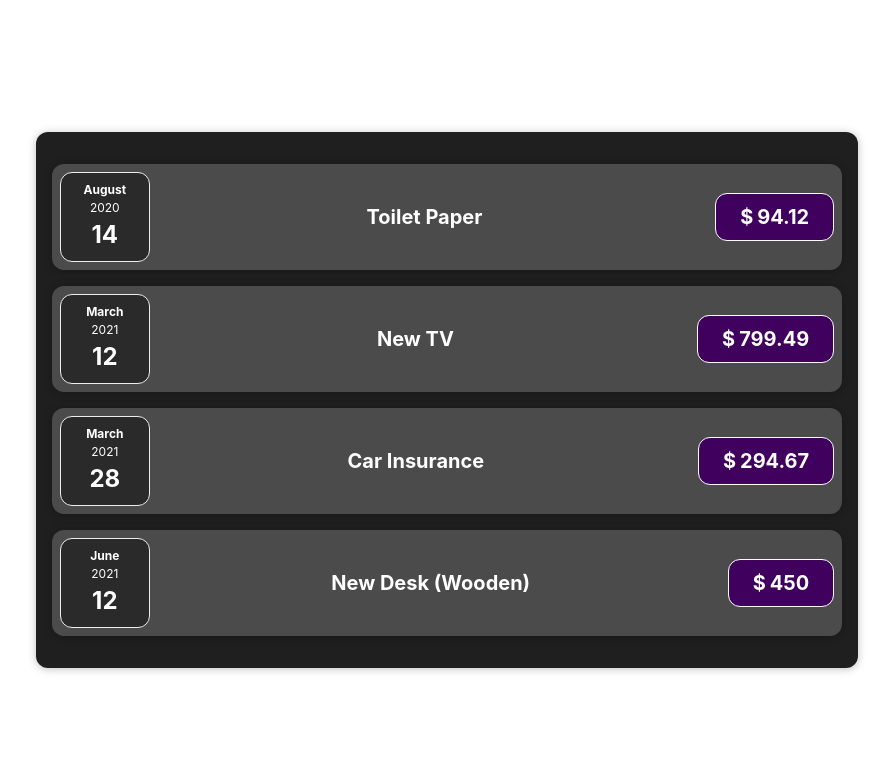
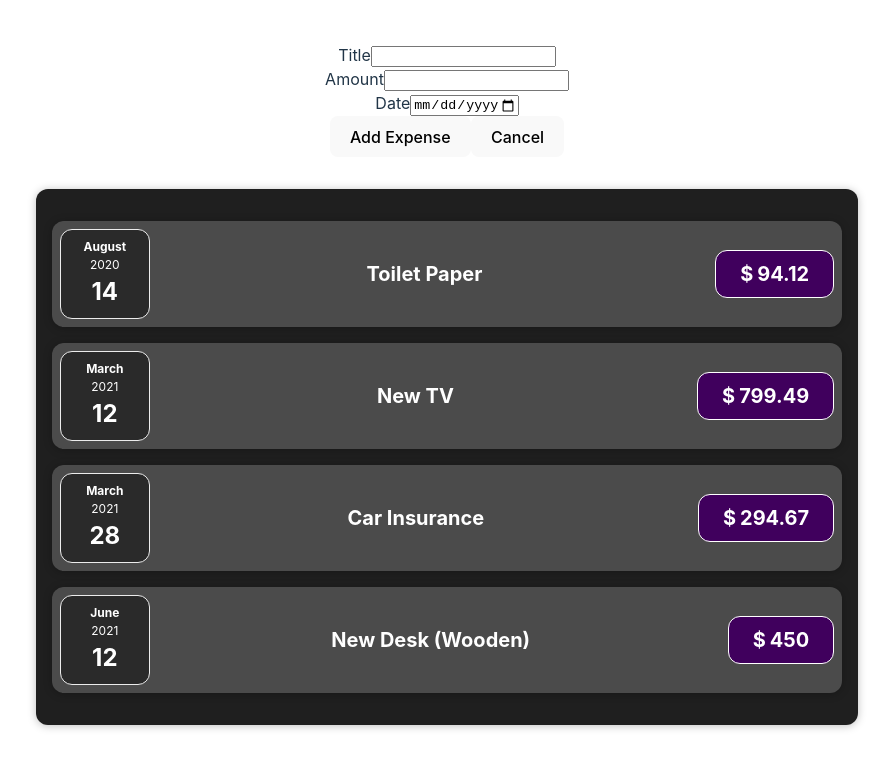
Before and after one commit to Abdalrhman7mida/expense-tracker, a React (Vite) app: page / in a window 1280 px wide. Shown: the top 768 px of the page, without its empty margins (193-1086 px from the left). Built offline with nearby package versions, Linux system fonts and the light colour scheme.

Commit message:
feature/expense-form: Add Expense form
- [x] Structure of the Form `ExpenseForm`.

```diff
--- a/src/App.tsx
+++ b/src/App.tsx
@@ -1,10 +1,12 @@
 import "./App.css";
 import { Expenses } from "./component/Expenses/Expenses";
 import expenses from "./data/ExpenseItems";
+import NewExpense from "./component/NewExpense/NewExpense";
 
 const App = () => {
   return (
     <div>
+      <NewExpense />
       <Expenses expenses={expenses} />
     </div>
   );
--- /dev/null
+++ b/src/component/NewExpense/ExpenseForm.tsx
@@ -0,0 +1,43 @@
+import { useState } from "react";
+
+export const ExpenseForm = () => {
+
+  return (
+    <form>
+      <div className="new-expense__controls">
+        <div className="new-expense__control">
+          <label htmlFor="Title">Title</label>
+          <input
+            type="text"
+            name="title"
+            id="description"
+          />
+        </div>
+        <div className="new-expense__control">
+          <label htmlFor="amount">Amount</label>
+          <input
+            type="number"
+            name="amount"
+            id="amount"
+            min="0.01"
+            step="0.01"
+          />
+        </div>
+        <div className="new-expense__control">
+          <label htmlFor="date">Date</label>
+          <input
+            type="date"
+            name="date"
+            id="date"
+            min="2022-01-01"
+            max="2023-01-01"
+          />
+        </div>
+      </div>
+      <div className="new-expense__actions">
+        <button type="submit">Add Expense</button>
+        <button type="button">Cancel</button>
+      </div>
+    </form>
+  );
+};
--- /dev/null
+++ b/src/component/NewExpense/NewExpense.tsx
@@ -0,0 +1,11 @@
+import {ExpenseForm} from './ExpenseForm';
+
+const NewExpense = () => {
+    return (
+        <div className="new-expense">
+            <ExpenseForm />
+        </div>
+    )
+}
+
+export default NewExpense;
```
